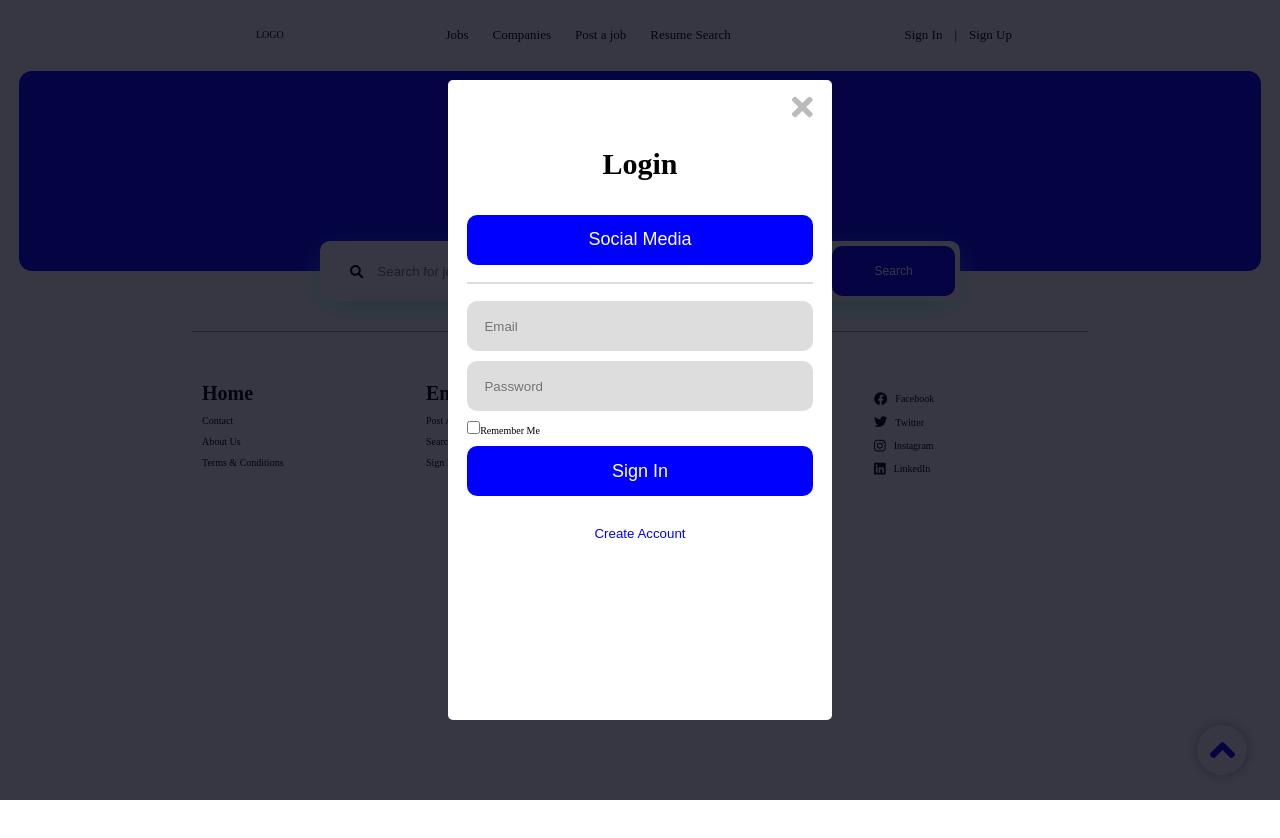
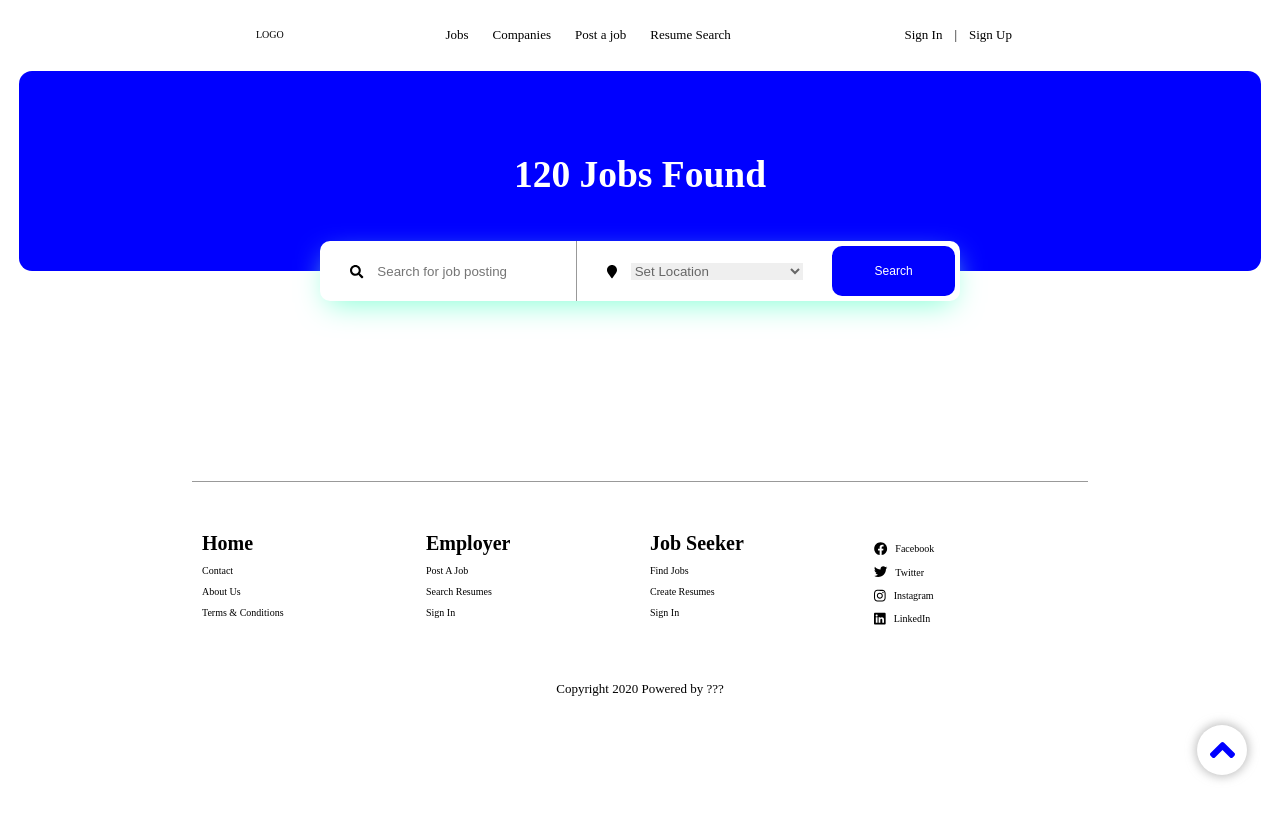
Before and after one commit to VektorTech/job-board, a Next.js app: page / in a window 1280 px wide. Shown: the top 838 px of the page. Before the commit the page ends 800 px from the top, so only its background shows below. Built offline with nearby package versions, Linux system fonts and the light colour scheme.

Commit message:
start profile page

```diff
--- /dev/null
+++ b/pages/Profile/Profile.style.jsx
@@ -0,0 +1,8 @@
+import styled from 'styled-components';
+import { PageContainer } from '../../src/components/Other/PageContainer.style';
+
+export const PageWrapper = styled(PageContainer)`
+
+`;
+
+export const imageContainer = styled.div``;
--- /dev/null
+++ b/pages/Profile/User/UserProfile.jsx
@@ -0,0 +1,9 @@
+import {
+    PageWrapper
+} from '../Profile.style';
+
+export default () => {
+    return (
+        <PageWrapper></PageWrapper>
+    );
+}
--- a/pages/index.js
+++ b/pages/index.js
@@ -17,11 +17,12 @@ import SignModal from '../src/components/Modal/Sign/Sign.jsx';
 import PostJob from './PostJob/PostJob';
 
 import Link from 'next/link';
+import UserProfile from './Profile/User/UserProfile';
 
 const App = () => {
     return(
         <>
-        <SignModal show={true} init='login'></SignModal>
+        {/* <SignModal show={true} init='login'></SignModal> */}
 
         <Header />
         <br />
@@ -30,6 +31,7 @@ const App = () => {
         {/* <SearchPage /> */}
         {/* <ViewJob /> */}
         {/* <PostJob /> */}
+        <UserProfile />
 
         <Footer />
         </>
```
Also changed, not shown: pages/Profile/Company/CompanyProfile.jsx (added), pages/Profile/Company/CompanySettings.jsx (added), pages/Profile/User/UserSetting.jsx (added).
